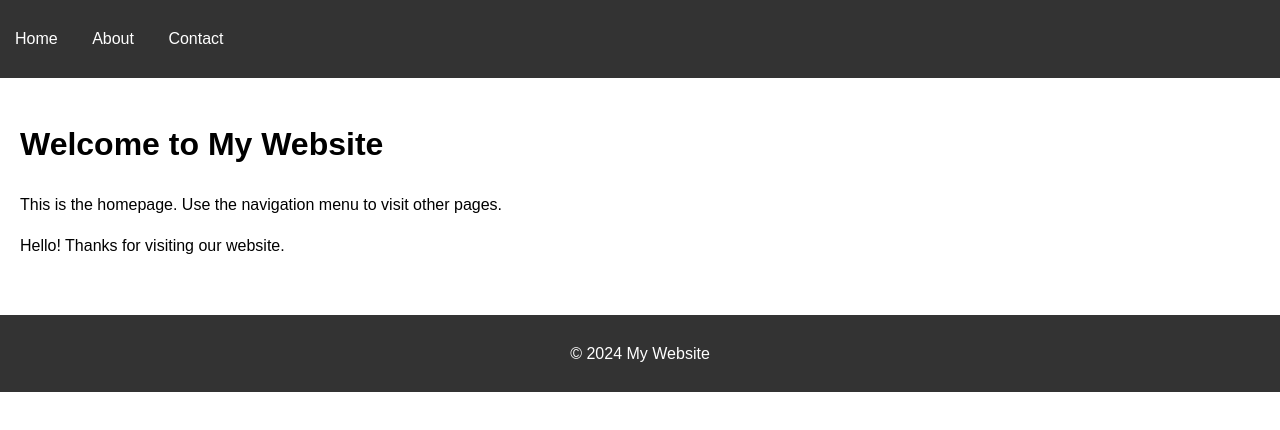
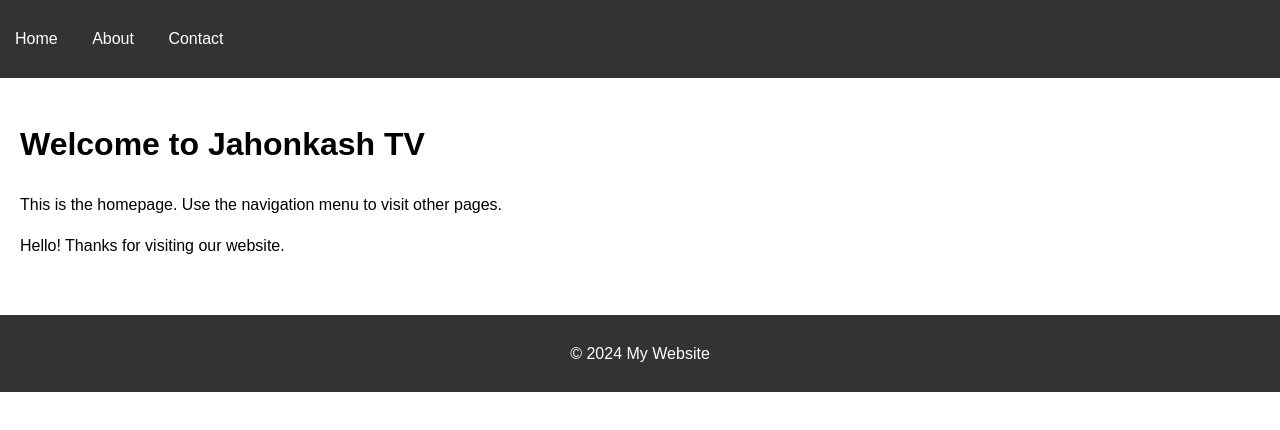
Before and after one commit to Akhigangsta/Double-A, a plain HTML site: page index.html in a window 1280 px wide. Drawn offline with Linux system fonts and the light colour scheme.

Commit message:
Update index.html

```diff
--- a/index.html
+++ b/index.html
@@ -3,7 +3,7 @@
 <head>
     <meta charset="UTF-8">
     <meta name="viewport" content="width=device-width, initial-scale=1.0">
-    <title>My Website</title>
+    <title>Jahonkash TV</title>
     <link rel="stylesheet" href="style.css">
 </head>
 <body>
@@ -17,7 +17,7 @@
         </nav>
     </header>
     <main>
-        <h1>Welcome to My Website</h1>
+        <h1>Welcome to Jahonkash TV</h1>
         <p>This is the homepage. Use the navigation menu to visit other pages.</p>
     </main>
     <footer>
```
